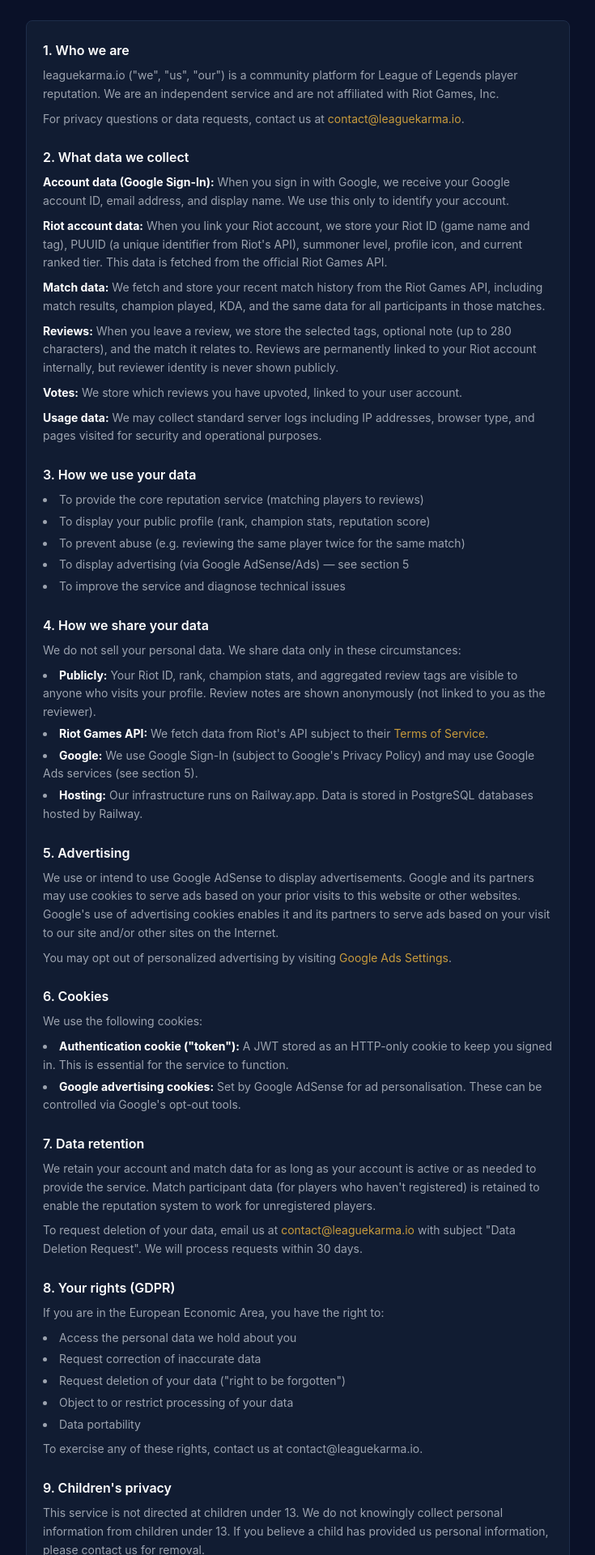
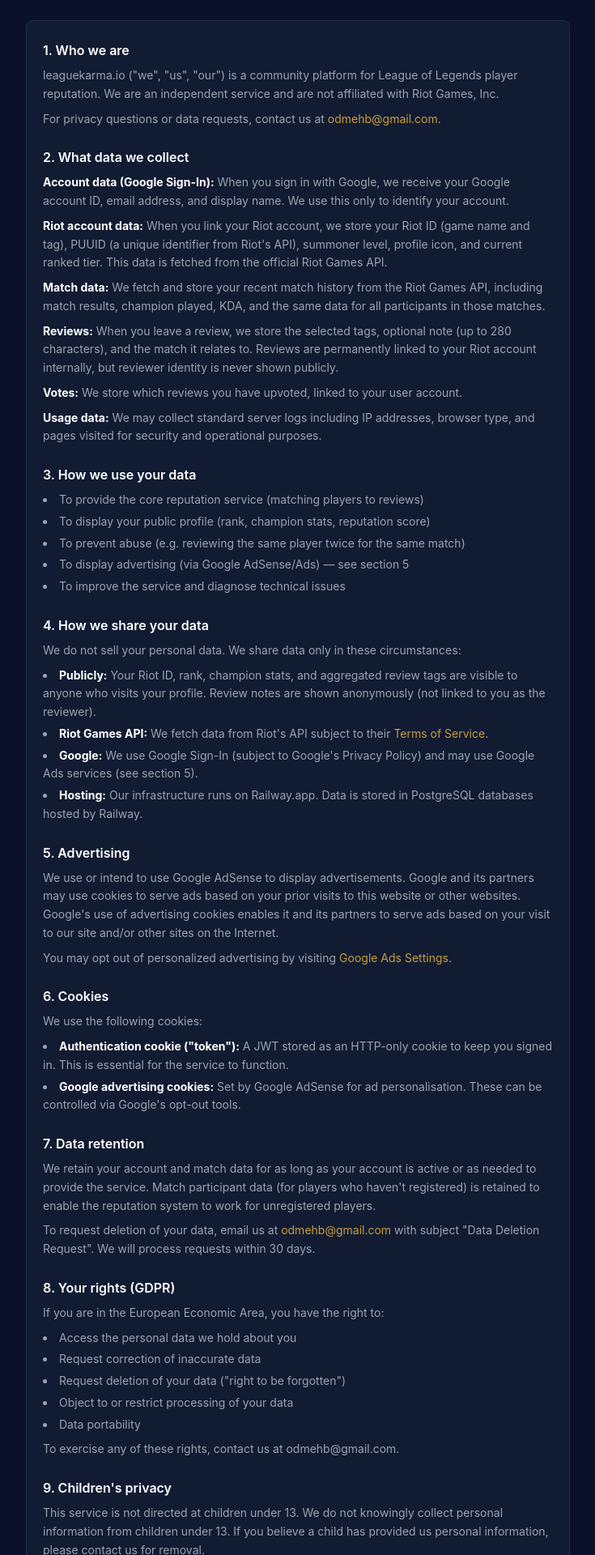
Before and after one commit to odmehbb/leaguekarma-io, a React (Vite) app in the folder frontend/: page /privacy in a window 1280 px wide. Shown: the part 160-2080 px from the top of the page at 81% size, without its empty margins (272-1007 px from the left). Built offline with nearby package versions, Linux system fonts and the light colour scheme; no server answers.

Commit message:
Update contact email to odmehb@gmail.com

```diff
--- a/frontend/src/pages/ContactPage.tsx
+++ b/frontend/src/pages/ContactPage.tsx
@@ -15,10 +15,10 @@
             For general inquiries, bug reports, or abuse reports, reach out via email:
           </p>
           <a
-            href="mailto:contact@leaguekarma.io"
+            href="mailto:odmehb@gmail.com"
             className="inline-block text-gold hover:underline font-medium"
           >
-            contact@leaguekarma.io
+            odmehb@gmail.com
           </a>
 
           <div className="border-t border-border pt-4 space-y-2">
--- a/frontend/src/pages/PrivacyPage.tsx
+++ b/frontend/src/pages/PrivacyPage.tsx
@@ -28,8 +28,8 @@
             </p>
             <p>
               For privacy questions or data requests, contact us at{' '}
-              <a href="mailto:contact@leaguekarma.io" className="text-gold hover:underline">
-                contact@leaguekarma.io
+              <a href="mailto:odmehb@gmail.com" className="text-gold hover:underline">
+                odmehb@gmail.com
               </a>.
             </p>
           </Section>
@@ -97,8 +97,8 @@
             </p>
             <p>
               To request deletion of your data, email us at{' '}
-              <a href="mailto:contact@leaguekarma.io" className="text-gold hover:underline">
-                contact@leaguekarma.io
+              <a href="mailto:odmehb@gmail.com" className="text-gold hover:underline">
+                odmehb@gmail.com
               </a>{' '}
               with subject "Data Deletion Request". We will process requests within 30 days.
             </p>
@@ -113,7 +113,7 @@
               <li>Object to or restrict processing of your data</li>
               <li>Data portability</li>
             </ul>
-            <p>To exercise any of these rights, contact us at contact@leaguekarma.io.</p>
+            <p>To exercise any of these rights, contact us at odmehb@gmail.com.</p>
           </Section>
 
           <Section title="9. Children's privacy">
--- a/frontend/src/pages/TermsPage.tsx
+++ b/frontend/src/pages/TermsPage.tsx
@@ -91,8 +91,8 @@
               We reserve the right to suspend or terminate accounts that violate these Terms,
               without prior notice. You may request deletion of your account at any time by
               contacting us at{' '}
-              <a href="mailto:contact@leaguekarma.io" className="text-gold hover:underline">
-                contact@leaguekarma.io
+              <a href="mailto:odmehb@gmail.com" className="text-gold hover:underline">
+                odmehb@gmail.com
               </a>.
             </p>
           </Section>
@@ -126,8 +126,8 @@
           <Section title="11. Contact">
             <p>
               For questions about these Terms, contact us at{' '}
-              <a href="mailto:contact@leaguekarma.io" className="text-gold hover:underline">
-                contact@leaguekarma.io
+              <a href="mailto:odmehb@gmail.com" className="text-gold hover:underline">
+                odmehb@gmail.com
               </a>.
             </p>
           </Section>
```
